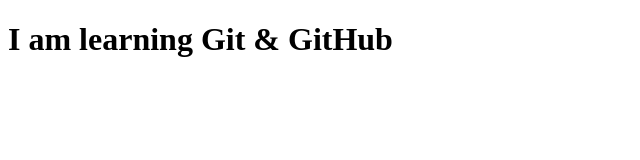
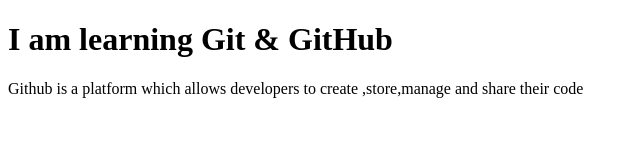
Before and after one commit to RohiniG-12/My-New-Repo, a plain HTML site: page index.html in a window 1280 px wide. Shown: the whole page, without its empty margins (0-640 px from the left). Drawn offline with Linux system fonts and the light colour scheme.

Commit message:
modified index.html

```diff
--- a/index.html
+++ b/index.html
@@ -5,6 +5,7 @@
 </head>
 <body>
     <h1>I am learning Git & GitHub</h1>
+    <p>Github is a platform which allows developers to create ,store,manage and share their code</p>
 
 </body>
 </html>
```
